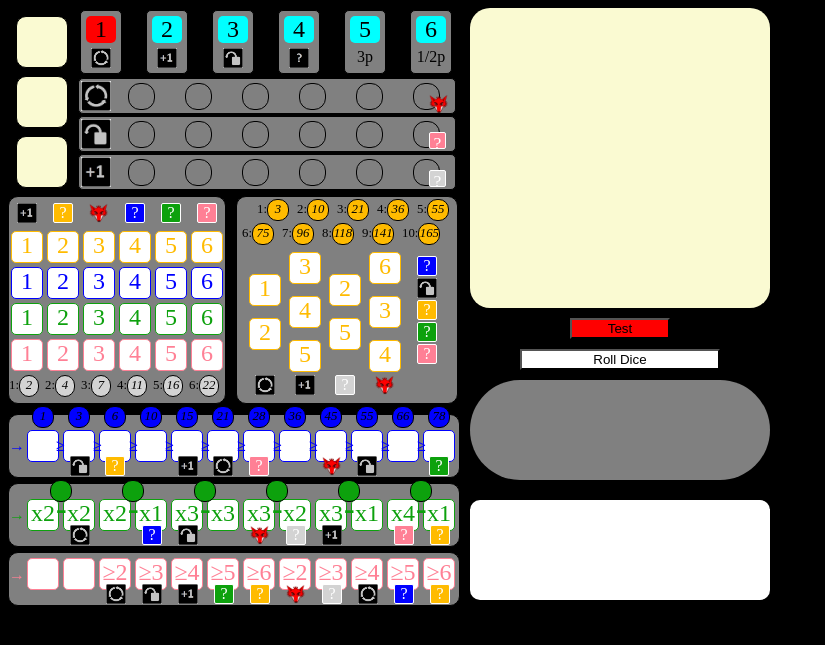
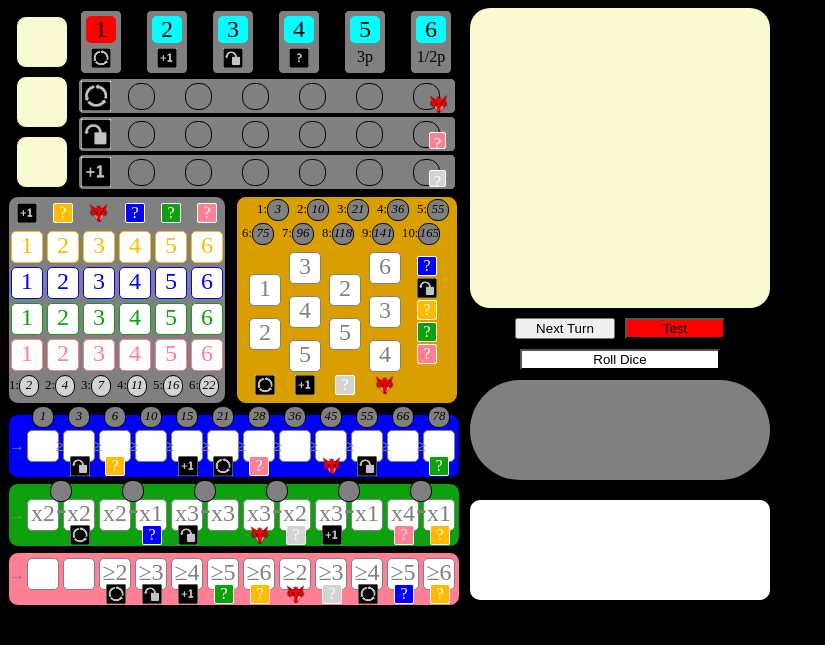
Before and after one commit to jakjarvis/jakjarvis_personal_page, a PHP site: page / in a window 1280 px wide. Shown: the top 645 px of the page, without its empty margins (0-825 px from the left). Run offline with PHP 8.4, Linux system fonts and the light colour scheme.

Commit message:
add green scoring functionality and changed color scheme of boards to be clearer

```diff
--- a/index.html
+++ b/index.html
@@ -351,11 +351,11 @@
           <div class="green_board">
             <div class="green_scores">
               <div class="green_score" id="one"><p></p></div>
-              <div class="green_score"><p></p></div>
-              <div class="green_score"><p></p></div>
-              <div class="green_score"><p></p></div>
-              <div class="green_score"><p></p></div>
-              <div class="green_score"><p></p></div>
+              <div class="green_score" id="two"><p></p></div>
+              <div class="green_score" id="three"><p></p></div>
+              <div class="green_score" id="four"><p></p></div>
+              <div class="green_score" id="five"><p></p></div>
+              <div class="green_score" id="six"><p></p></div>
             </div>
             <div class="green_boxes">
               <div class="green_arrow">&#8594</div>
@@ -457,7 +457,10 @@
             </div>
           </div>
         </div>
-        <button class="test_btn">Test</button>
+        <div class="turn_test">
+          <button class="turn_btn">Next Turn</button>
+          <button class="test_btn">Test</button>
+        </div>
         <button class="roll_btn">Roll Dice</button>
         <div class="dice_plate">
           <img class="plate_die plate_0 hidden" src="resources/images/dice-1.png">
--- a/resources/scripts.js
+++ b/resources/scripts.js
@@ -10,11 +10,13 @@ let scoringLock = false;
 let returnLock = true;
 let additionalLock = true;
 let turn = 1;
+let turnEnd = false;
 let fuchs = 0;
 
 /* ---- ELEMENTS ---- */
 const testBtnEl = document.querySelector(".test_btn"); // DELETE IN PROD
 const rollBtnEl = document.querySelector(".roll_btn");
+const turnBtnEl = document.querySelector(".turn_btn");
 const logger = document.querySelector(".messages");
 
 /* ---- OBJECTS ---- */
@@ -241,6 +243,7 @@ let greenBoard = {
   ],
   multipliers: [2, 2, 2, 1, 3, 3, 3, 2, 3, 1, 4, 1],
   bonuses: [false, false, false, false, false, false, false, false],
+  scoreBoxes: [false, false, false, false, false],
   elements: [
     document.querySelector("#one.green_box"),
     document.querySelector("#two.green_box"),
@@ -254,6 +257,14 @@ let greenBoard = {
     document.querySelector("#ten.green_box"),
     document.querySelector("#eleven.green_box"),
     document.querySelector("#twelve.green_box"),
+  ],
+  scoreBoxElements: [
+    document.querySelector("#one.green_score"),
+    document.querySelector("#two.green_score"),
+    document.querySelector("#three.green_score"),
+    document.querySelector("#four.green_score"),
+    document.querySelector("#five.green_score"),
+    document.querySelector("#six.green_score"),
   ],
 };
 
@@ -329,6 +340,15 @@ rollBtnEl.addEventListener("click", function () {
   }
 });
 
+turnBtnEl.addEventListener("click", function () {
+  if (turnEnd) {
+    advanceTurn();
+    turnEnd = false;
+  } else {
+    printLog(`Current turn is not over yet!`);
+  }
+});
+
 // Dice Mat
 diceMat.elements[0].addEventListener("click", function () {
   diceMatClick(0);
@@ -643,8 +663,7 @@ pinkBoard.elements[11].addEventListener("click", function () {
 
 // ADVANCE TURN
 
-function checkNextTurn() {
-  if (!diceMat.empty.includes(false)) {
+function advanceTurn() {
   if (turn < 6) {
     turnTrack.elements[turn].classList.remove("active_turn");
     turn += 1;
@@ -664,10 +683,16 @@ function checkNextTurn() {
       dicePlate.elements[i].classList.add("hidden");
       removeColor(dicePlate.elements[i]);
     }
+    turnEnd = false;
     printLog(`Start of round ${turn}`);
   } else {
     calculateScores();
   }
+}
+
+function checkTurnEnd() {
+  if (!diceMat.empty.includes(false)) {
+    turnEnd = true;
   }
   return;
 }
@@ -798,7 +823,7 @@ function selectDice(position) {
     }
     return true;
   } else {
-    console.log(`Roll the dice first!`);
+    printLog(`Roll the dice first!`);
     return false;
   }
 }
@@ -1032,7 +1057,7 @@ function selectGrey(colorIndex, numberIndex) {
       greyBoard.greyAndWhite = 0;
       unselectAll();
       scoringLock = false;
-      checkNextTurn();
+      checkTurnEnd();
     }
   }
   checkGreyBonuses();
@@ -1108,7 +1133,7 @@ function selectYellow(position) {
     }
     unselectAll();
     checkYellowBonuses();
-    checkNextTurn();
+    checkTurnEnd();
     scoringLock = false;
   }
 }
@@ -1164,7 +1189,7 @@ function resolveBlue(blueValue) {
   blueBoard.scores[nextBox] = blueValue + whiteValue;
   blueBoard.elements[nextBox].textContent = blueValue + whiteValue;
   checkBlueBonuses();
-  checkNextTurn();
+  checkTurnEnd();
 }
 
 function highlightBlue() {
@@ -1227,7 +1252,7 @@ function selectBlue(position) {
     unselectAll();
     checkBlueBonuses();
     scoringLock = false;
-    checkNextTurn();
+    checkTurnEnd();
   }
 }
 
@@ -1265,8 +1290,9 @@ function resolveGreen(value) {
   greenBoard.scores[nextBox] = value * greenBoard.multipliers[nextBox];
   greenBoard.elements[nextBox].textContent = greenBoard.scores[nextBox];
   greenBoard.elements[nextBox].classList.add("checked");
+  checkGreenPairs();
   checkGreenBonuses();
-  checkNextTurn();
+  checkTurnEnd();
 }
 
 function highlightGreen() {
@@ -1291,6 +1317,7 @@ function addBestGreen() {
         greenBoard.elements[i].textContent = 1 * greenBoard.multipliers[i];
         greenBoard.elements[i].classList.add("checked");
       }
+      checkGreenPairs();
       checkGreenBonuses();
       break;
     }
@@ -1312,9 +1339,10 @@ function selectGreen(position) {
     greenBoard.elements[position].textContent = greenBoard.scores[position];
     unselectAll();
     greenBoard.elements[position].classList.add("checked");
+    checkGreenPairs();
     checkGreenBonuses();
     scoringLock = false;
-    checkNextTurn();
+    checkTurnEnd();
   }
 }
 
@@ -1346,6 +1374,17 @@ function checkGreenBonuses() {
   }
 }
 
+function checkGreenPairs() {
+  for (let i = 1; i < 12; i += 2) {
+    if (greenBoard.scores[i] && !greenBoard.scoreBoxes[Math.floor(i / 2)]) {
+      greenBoard.scoreBoxes[Math.floor(i / 2)] =
+        greenBoard.scores[i - 1] - greenBoard.scores[i];
+      greenBoard.scoreBoxElements[Math.floor(i / 2)].textContent =
+        greenBoard.scoreBoxes[Math.floor(i / 2)];
+    }
+  }
+}
+
 /* ---- PINK FUNCTIONS ---- */
 function resolvePink(value) {
   let nextBox = pinkBoard.scores.indexOf(null);
@@ -1353,7 +1392,7 @@ function resolvePink(value) {
   pinkBoard.elements[nextBox].textContent = value;
   pinkBoard.elements[nextBox].classList.add("checked");
   checkPinkBonuses();
-  checkNextTurn();
+  checkTurnEnd();
 }
 
 function highlightPink() {
@@ -1399,7 +1438,7 @@ function selectPink(position) {
     pinkBoard.elements[position].classList.add("checked");
     checkPinkBonuses();
     scoringLock = false;
-    checkNextTurn();
+    checkTurnEnd();
   }
 }
 
--- a/resources/style.css
+++ b/resources/style.css
@@ -329,7 +329,7 @@ p {
 .yellow_board {
   border: 1px solid black;
   border-radius: 10px;
-  background-color: grey;
+  background-color: rgba(255, 187, 0, 0.85);
   margin-left: 10px;
 }
 
@@ -364,7 +364,7 @@ p {
   border: 1px solid black;
   border-radius: 10px;
   text-align: center;
-  background-color: rgb(255, 187, 0);
+  background-color: grey;
 }
 
 .yellow_score {
@@ -399,8 +399,8 @@ p {
   font-size: 150%;
   text-align: center;
   justify-content: center;
-  border: 1px solid rgb(255, 187, 0);
-  color: #ffbb00;
+  border: 1px solid grey;
+  color: grey;
 }
 
 #one.yellow_box {
@@ -507,7 +507,7 @@ p {
   border: 1px solid black;
   border-radius: 10px;
   text-align: center;
-  background-color: blue;
+  background-color: grey;
 }
 
 .blue_score p {
@@ -526,12 +526,12 @@ p {
   flex-direction: row;
   border: 1px solid black;
   border-radius: 10px;
-  background-color: grey;
+  background-color: #0000ff;
 }
 
 .blue_arrow {
   margin-top: 22px;
-  color: blue;
+  color: grey;
   font-weight: 1200;
 }
 
@@ -544,7 +544,7 @@ p {
   font-size: 150%;
   text-align: center;
   justify-content: center;
-  border: 1px solid #0000ff;
+  border: 1px solid grey;
   color: black;
 }
 
@@ -552,7 +552,7 @@ p {
   position: absolute;
   display: flex;
   top: 33px;
-  color: blue;
+  color: grey;
   font-weight: 800;
 }
 
@@ -648,7 +648,7 @@ p {
   border: 1px solid black;
   border-radius: 10px;
   text-align: center;
-  background-color: #0da10d;
+  background-color: grey;
 }
 
 .green_score p {
@@ -667,12 +667,12 @@ p {
   flex-direction: row;
   border: 1px solid black;
   border-radius: 10px;
-  background-color: grey;
+  background-color: #0da10d;
 }
 
 .green_arrow {
   margin-top: 22px;
-  color: rgb(13, 161, 13);
+  color: grey;
   font-weight: 1200;
 }
 
@@ -685,15 +685,15 @@ p {
   font-size: 150%;
   text-align: center;
   justify-content: center;
-  border: 1px solid rgb(13, 161, 13);
-  color: rgb(13, 161, 13);
+  border: 1px solid grey;
+  color: grey;
 }
 
 .green_signs {
   position: absolute;
   display: flex;
   top: 17px;
-  color: rgb(13, 161, 13);
+  color: grey;
   font-weight: 800;
   font-size: 200%;
 }
@@ -768,12 +768,12 @@ p {
   flex-direction: row;
   border: 1px solid black;
   border-radius: 10px;
-  background-color: grey;
+  background-color: #ff8095;
 }
 
 .pink_arrow {
   margin-top: 13px;
-  color: #ff8095;
+  color: grey;
   font-weight: 1200;
 }
 
@@ -786,8 +786,8 @@ p {
   font-size: 150%;
   text-align: center;
   justify-content: center;
-  border: 1px solid rgb(255, 128, 149);
-  color: rgb(255, 128, 149);
+  border: 1px solid grey;
+  color: grey;
 }
 
 .pink_bonuses {
@@ -844,10 +844,21 @@ p {
   transform: rotate(0deg);
 }
 
+.turn_test {
+  display: flex;
+  flex-direction: row;
+  justify-content: center;
+}
+
+.turn_btn {
+  width: 100px;
+  margin-top: 10px;
+}
+
 .test_btn {
   width: 100px;
   margin-top: 10px;
-  margin-left: 110px;
+  margin-left: 10px;
   background-color: red;
 }
 
```
Lines whose indentation alone changed are shown as unchanged.
